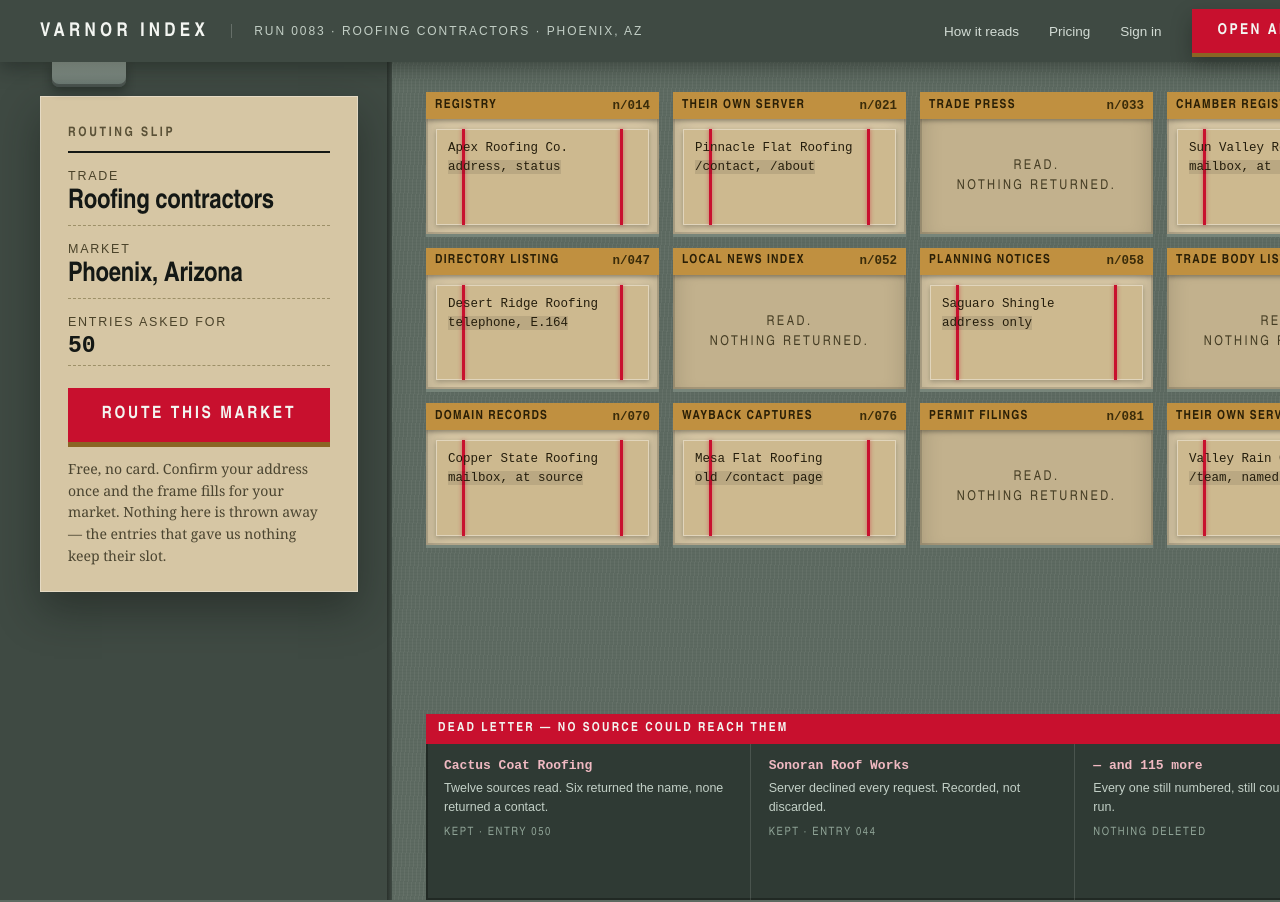
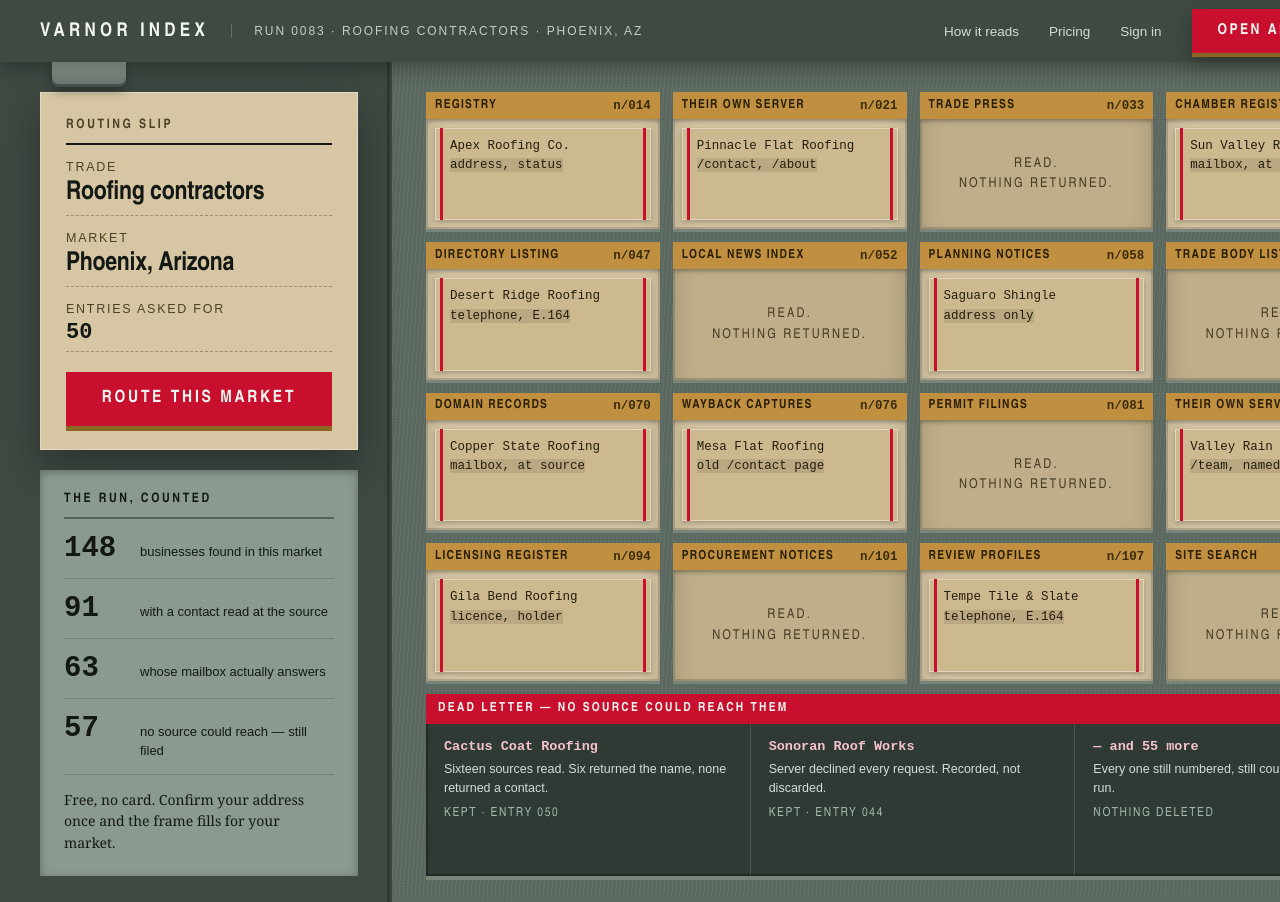
Before and after one commit to Gurgling5759/varnor-hand, a plain HTML site: page round-7/reroll7-assigned-sorting-frame.html in a window 1280 px wide. Shown: the top 902 px of the page. Drawn offline with Linux system fonts and the light colour scheme.

Commit message:
Hand 7: rebuild the sorting frame so the grid fills and the dead-letter slot reads as a slot

```diff
--- a/round-7/reroll7-assigned-sorting-frame.html
+++ b/round-7/reroll7-assigned-sorting-frame.html
@@ -3,7 +3,7 @@
 <style>
   /* the mail room, straight on. the frame is the ground; the slots are the page's parts. */
   :root{ --steel:#5d6a61; --steel-deep:#3f4a43; --steel-lit:#77857a; --deal:#d6c6a4;
-         --deal-shade:#c2b18d; --brass:#c09040; --brass-deep:#8a6524; --red:#c8102e;
+         --deal-shade:#bfae89; --brass:#c09040; --brass-deep:#8a6524; --red:#c8102e;
          --manila:#cdb98f; --ink:#141815; --white:#f3f5f1; }
   *{box-sizing:border-box;margin:0;padding:0}
   body{width:1440px;height:900px;overflow:hidden;background:var(--steel);color:var(--white);
@@ -29,81 +29,91 @@
 
   .body{position:relative;height:838px;display:grid;grid-template-columns:392px 1fr;gap:0}
 
-  /* ── the routing slip: the search, clipped to the frame's left stile ───────────────── */
-  .stile{background:var(--steel-deep);padding:34px 34px 30px 40px;position:relative}
+  /* ── the left stile: the routing slip, and beneath it the run's own tally ───────────── */
+  .stile{background:var(--steel-deep);padding:30px 34px 26px 40px;position:relative;
+         display:flex;flex-direction:column;gap:20px}
   .stile::after{content:"";position:absolute;top:0;bottom:0;right:0;width:5px;
                 background:linear-gradient(90deg,rgba(0,0,0,.34),transparent)}
   .clip{position:absolute;top:-1px;left:52px;width:74px;height:26px;border-radius:0 0 7px 7px;
         background:linear-gradient(180deg,#9aa79c,#63706a);
         box-shadow:inset 0 -3px 0 rgba(0,0,0,.3), 0 4px 10px rgba(20,24,21,.45)}
 
-  .slip{background:var(--deal);color:var(--ink);padding:30px 28px 26px;
+  .slip{background:var(--deal);color:var(--ink);padding:26px 26px 24px;
         box-shadow:0 18px 40px rgba(20,24,21,.45), inset 0 0 0 1px rgba(255,255,255,.35)}
-  .slip h2{font-family:"Arial Narrow",Arial,Helvetica,sans-serif;font-size:13px;font-weight:700;
-           letter-spacing:.2em;text-transform:uppercase;color:#5a5137;
-           border-bottom:2px solid var(--ink);padding-bottom:9px}
-  .field{margin-top:16px}
+  .slip h2{font-size:13px;font-weight:700;letter-spacing:.2em;text-transform:uppercase;
+           color:#4a4229;border-bottom:2px solid var(--ink);padding-bottom:9px}
+  .field{margin-top:15px}
   .field i{display:block;font-family:Arial,Helvetica,sans-serif;font-style:normal;font-size:12.5px;
            letter-spacing:.14em;text-transform:uppercase;color:#4a4229}
-  .field b{display:block;font-family:"Arial Narrow",Arial,Helvetica,sans-serif;font-size:27px;
-           font-weight:700;letter-spacing:-.01em;margin-top:4px;
+  .field b{display:block;font-size:26px;font-weight:700;letter-spacing:-.01em;margin-top:4px;
            border-bottom:1px dashed #9d9068;padding-bottom:6px}
-  .field.q b{font-family:"Courier New",monospace;font-size:23px;letter-spacing:0}
-  .route{margin-top:22px;width:100%;background:var(--red);color:var(--white);border:0;
+  .field.q b{font-family:"Courier New",monospace;font-size:22px;letter-spacing:0}
+  .route{margin-top:20px;width:100%;background:var(--red);color:var(--white);border:0;
          padding:17px 20px;font-family:"Arial Narrow",Arial,Helvetica,sans-serif;font-size:17px;
          font-weight:700;letter-spacing:.16em;text-transform:uppercase;cursor:pointer;
          box-shadow:0 5px 0 var(--brass-deep)}
-  .slip p.note{margin-top:16px;font-family:Georgia,serif;font-size:14px;line-height:1.55;
-               color:#4a4430}
+
+  /* the tally: the run's real figures, as a bundle label */
+  .tally{flex:1;background:#8b9a8f;padding:22px 24px;display:flex;flex-direction:column;
+         box-shadow:inset 0 2px 8px rgba(20,24,21,.35)}
+  .tally h2{font-size:13px;font-weight:700;letter-spacing:.2em;text-transform:uppercase;
+            color:#141815;border-bottom:2px solid rgba(20,24,21,.45);padding-bottom:9px}
+  .tally div{display:flex;align-items:baseline;gap:14px;padding:13px 0;
+             border-bottom:1px solid rgba(20,24,21,.18)}
+  .tally div:last-child{border-bottom:0}
+  .tally b{font-family:"Courier New",monospace;font-size:29px;font-weight:700;color:#141815;
+           flex:0 0 62px}
+  .tally span{font-family:Arial,Helvetica,sans-serif;font-size:13px;line-height:1.45;
+              color:#141815}
+  .tally p{margin-top:auto;font-family:Georgia,serif;font-size:14px;line-height:1.55;
+           color:#141815;padding-top:14px}
 
   /* ── the frame: the page's one dominant move ───────────────────────────────────────── */
-  .frame{position:relative;padding:30px 40px 0 34px;display:flex;flex-direction:column}
+  .frame{position:relative;padding:30px 40px 26px 34px;display:flex;flex-direction:column}
   .slots{flex:1;display:grid;grid-template-columns:repeat(4,1fr);grid-template-rows:repeat(4,1fr);
-         gap:14px}
+         gap:13px}
   .slot{position:relative;background:var(--deal);box-shadow:inset 0 0 0 2px rgba(20,24,21,.16),
-         inset 0 14px 22px rgba(20,24,21,.20), 0 3px 0 var(--steel-lit);
-         padding:0;overflow:hidden}
+         inset 0 14px 22px rgba(20,24,21,.20), 0 3px 0 var(--steel-lit);overflow:hidden}
   /* the brass label holder on each slot's lip */
   .slot .lbl{position:absolute;left:0;right:0;top:0;height:27px;background:var(--brass);
              display:flex;align-items:center;justify-content:space-between;padding:0 9px;
              box-shadow:0 2px 4px rgba(20,24,21,.35)}
-  .slot .lbl span{font-family:"Arial Narrow",Arial,Helvetica,sans-serif;font-size:12.5px;
-                  font-weight:700;letter-spacing:.1em;text-transform:uppercase;color:#2a1f06}
+  .slot .lbl span{font-size:12.5px;font-weight:700;letter-spacing:.1em;text-transform:uppercase;
+                  color:#2a1f06}
   .slot .lbl b{font-family:"Courier New",monospace;font-size:12.5px;color:#3a2c0a;font-weight:700}
-  /* a bundle: entries tied with red string */
-  .bundle{position:absolute;left:10px;right:10px;top:37px;bottom:9px;background:var(--manila);
+  /* a bundle: entries tied with red string. the string sits in the margin, never on the words. */
+  .bundle{position:absolute;left:9px;right:9px;top:36px;bottom:9px;background:var(--manila);
           box-shadow:0 2px 5px rgba(20,24,21,.28), inset 0 0 0 1px rgba(255,255,255,.4)}
   .bundle::before,.bundle::after{content:"";position:absolute;top:0;bottom:0;width:3px;
-          background:var(--red);box-shadow:0 0 4px rgba(200,16,46,.5)}
-  .bundle::before{left:26px} .bundle::after{right:26px}
+          background:var(--red)}
+  .bundle::before{left:5px} .bundle::after{right:5px}
   .bundle p{font-family:"Courier New",monospace;font-size:12.5px;line-height:1.55;color:#241d0c;
-            padding:10px 12px;position:relative;z-index:2}
+            padding:9px 15px}
   .bundle p em{font-style:normal;background:rgba(20,24,21,.10)}
   /* an empty slot: nothing returned. it stays, visibly empty, and says so. */
   .slot.empty{background:var(--deal-shade)}
   .slot.empty .void{position:absolute;inset:27px 0 0;display:flex;align-items:center;
-        justify-content:center}
-  .slot.empty .void span{font-family:"Arial Narrow",Arial,Helvetica,sans-serif;font-size:13.5px;
-        letter-spacing:.18em;text-transform:uppercase;color:#453d24;text-align:center;line-height:1.5}
+        justify-content:center;padding:0 12px}
+  .slot.empty .void span{font-size:13.5px;letter-spacing:.16em;text-transform:uppercase;
+        color:#453d24;text-align:center;line-height:1.5}
 
   /* ── the dead-letter slot: the businesses no source could reach ────────────────────── */
-  .dead{margin-top:14px;height:186px;position:relative;background:#2f3a34;
+  .dead{margin-top:13px;height:182px;position:relative;background:#2f3a34;
         box-shadow:inset 0 0 0 2px rgba(20,24,21,.5), 0 4px 0 var(--steel-lit);overflow:hidden}
   .dead .lbl{position:absolute;left:0;right:0;top:0;height:30px;background:var(--red);
              display:flex;align-items:center;justify-content:space-between;padding:0 12px}
-  .dead .lbl span{font-family:"Arial Narrow",Arial,Helvetica,sans-serif;font-size:12.5px;
-                  font-weight:700;letter-spacing:.18em;text-transform:uppercase;color:var(--white)}
-  .dead .lbl b{font-family:"Courier New",monospace;font-size:12px;color:#ffd9df}
+  .dead .lbl span{font-size:12.5px;font-weight:700;letter-spacing:.18em;text-transform:uppercase;
+                  color:var(--white)}
+  .dead .lbl b{font-family:"Courier New",monospace;font-size:12.5px;color:#ffd9df}
   .dead .rows{position:absolute;left:0;right:0;top:30px;bottom:0;display:grid;
-              grid-template-columns:repeat(3,1fr);gap:0}
-  .dead .rows div{padding:14px 18px;border-right:1px solid rgba(243,245,241,.14)}
+              grid-template-columns:repeat(3,1fr)}
+  .dead .rows div{padding:15px 18px;border-right:1px solid rgba(243,245,241,.14)}
   .dead .rows div:last-child{border-right:0}
-  .dead .rows b{display:block;font-family:"Courier New",monospace;font-size:13px;color:#f0b9c2}
+  .dead .rows b{display:block;font-family:"Courier New",monospace;font-size:13.5px;color:#f6c3cb}
   .dead .rows p{font-family:Arial,Helvetica,sans-serif;font-size:12.5px;line-height:1.5;
-                color:#c3d0c7;margin-top:6px}
-  .dead .rows i{font-style:normal;display:block;margin-top:9px;font-family:"Arial Narrow",Arial,
-                sans-serif;font-size:11.5px;letter-spacing:.14em;text-transform:uppercase;
-                color:#8fa396}
+                color:#d3ded6;margin-top:6px}
+  .dead .rows i{font-style:normal;display:block;margin-top:9px;font-size:12.5px;letter-spacing:.13em;
+                text-transform:uppercase;color:#a3b8aa}
 </style></head>
 <body>
   <div class="rail">
@@ -122,9 +132,15 @@
         <div class="field"><i>Market</i><b>Phoenix, Arizona</b></div>
         <div class="field q"><i>Entries asked for</i><b>50</b></div>
         <button class="route" type="button">Route this market</button>
-        <p class="note">Free, no card. Confirm your address once and the frame fills for your
-          market. Nothing here is thrown away &mdash; the entries that gave us nothing keep their
-          slot.</p>
+      </div>
+
+      <div class="tally">
+        <h2>The run, counted</h2>
+        <div><b>148</b><span>businesses found in this market</span></div>
+        <div><b>91</b><span>with a contact read at the source</span></div>
+        <div><b>63</b><span>whose mailbox actually answers</span></div>
+        <div><b>57</b><span>no source could reach &mdash; still filed</span></div>
+        <p>Free, no card. Confirm your address once and the frame fills for your market.</p>
       </div>
     </div>
 
@@ -156,18 +172,27 @@
           <div class="void"><span>Read.<br>Nothing returned.</span></div></div>
         <div class="slot"><div class="lbl"><span>Their own server</span><b>n/088</b></div>
           <div class="bundle"><p>Valley Rain Gutters<br><em>/team, named person</em></p></div></div>
+
+        <div class="slot"><div class="lbl"><span>Licensing register</span><b>n/094</b></div>
+          <div class="bundle"><p>Gila Bend Roofing<br><em>licence, holder</em></p></div></div>
+        <div class="slot empty"><div class="lbl"><span>Procurement notices</span><b>n/101</b></div>
+          <div class="void"><span>Read.<br>Nothing returned.</span></div></div>
+        <div class="slot"><div class="lbl"><span>Review profiles</span><b>n/107</b></div>
+          <div class="bundle"><p>Tempe Tile &amp; Slate<br><em>telephone, E.164</em></p></div></div>
+        <div class="slot empty"><div class="lbl"><span>Site search</span><b>n/112</b></div>
+          <div class="void"><span>Read.<br>Nothing returned.</span></div></div>
       </div>
 
       <div class="dead">
-        <div class="lbl"><span>Dead letter &mdash; no source could reach them</span><b>117 held</b></div>
+        <div class="lbl"><span>Dead letter &mdash; no source could reach them</span><b>57 held</b></div>
         <div class="rows">
           <div><b>Cactus Coat Roofing</b>
-            <p>Twelve sources read. Six returned the name, none returned a contact.</p>
+            <p>Sixteen sources read. Six returned the name, none returned a contact.</p>
             <i>Kept &middot; entry 050</i></div>
           <div><b>Sonoran Roof Works</b>
             <p>Server declined every request. Recorded, not discarded.</p>
             <i>Kept &middot; entry 044</i></div>
-          <div><b>&mdash; and 115 more</b>
+          <div><b>&mdash; and 55 more</b>
             <p>Every one still numbered, still counted, still on the run.</p>
             <i>Nothing deleted</i></div>
         </div>
```
